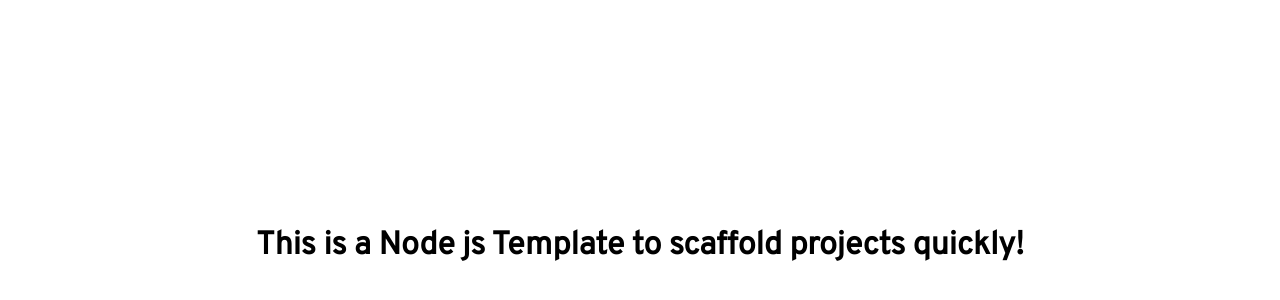
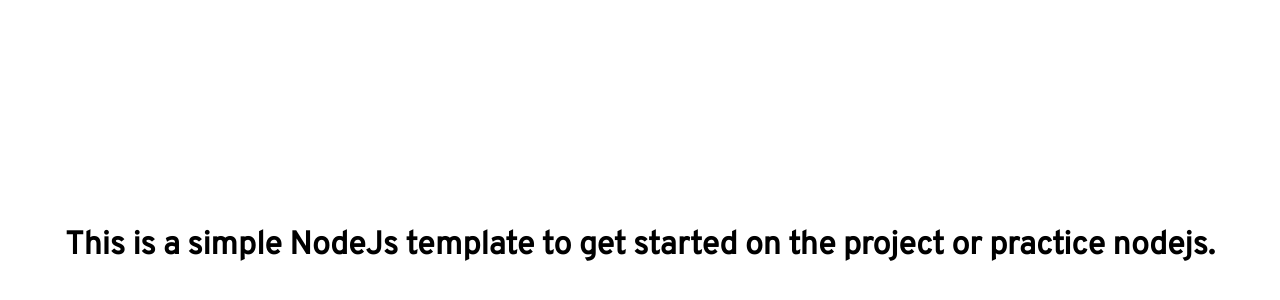
Before and after one commit to kr40/node-template, a website: page index.html in a window 1280 px wide. Shown: the part 114-414 px from the top of the page. Drawn offline with nearby package versions, Linux system fonts and the light colour scheme.

Commit message:
updated index.html

```diff
--- a/index.html
+++ b/index.html
@@ -22,7 +22,7 @@
 	</head>
 	<body>
 		<main class="container">
-			<h1>This is a Node js Template to scaffold projects quickly!</h1>
+			<h1>This is a simple NodeJs template to get started on the project or practice nodejs.</h1>
 		</main>
 	</body>
 </html>
```
